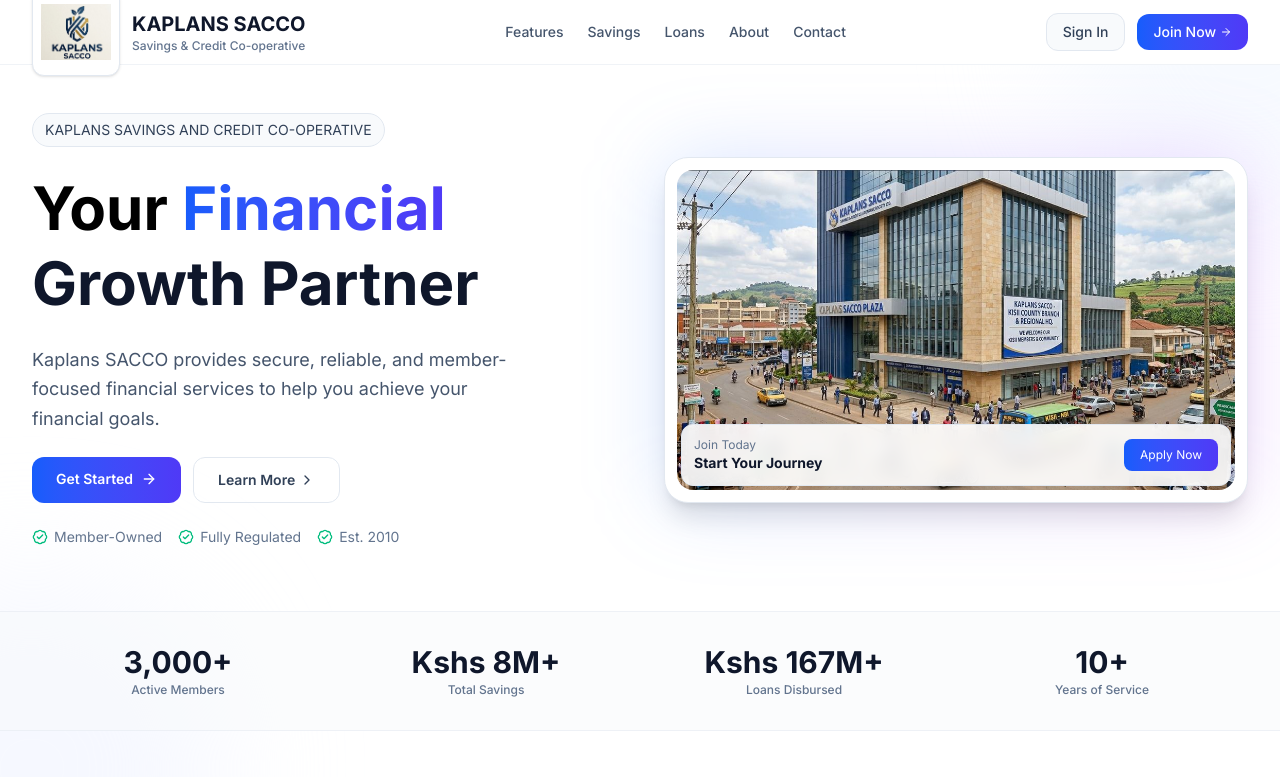
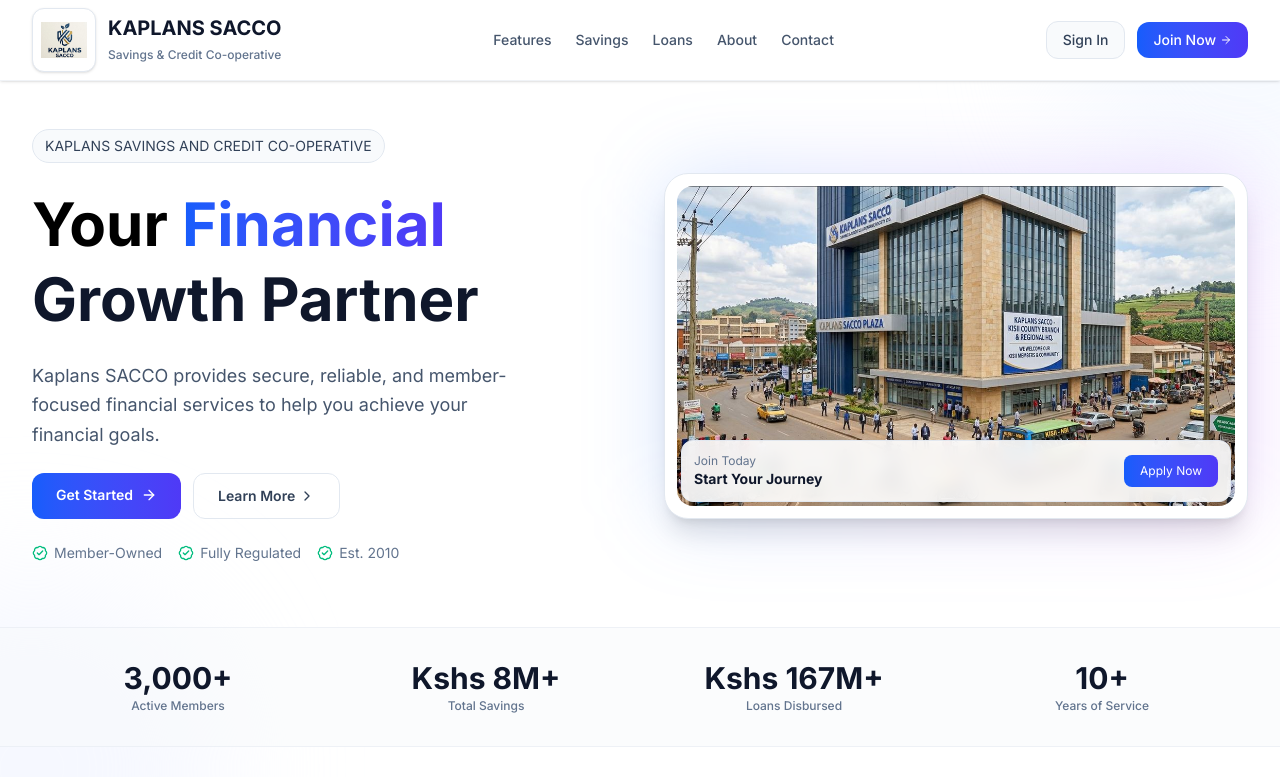
Before and after one commit to Motari2004/kaplansacco, a Next.js app: page / in a window 1280 px wide. Shown: the top 777 px of the page. Built offline with nearby package versions, Linux system fonts and the light colour scheme; no server answers.

Commit message:
Describe what you changed here

```diff
--- a/app/page.tsx
+++ b/app/page.tsx
@@ -215,26 +215,77 @@
 
 
 
+
+
 {/* Navigation with Logo */}
-      <nav className="relative z-50 bg-white border-b border-slate-200/50">
+<nav className="relative z-50 bg-white border-b border-slate-200/50 shadow-sm">
   <div className="max-w-7xl mx-auto px-4 sm:px-6 lg:px-8">
-          <div className="flex items-center justify-between h-16">
-            <div className="flex items-center space-x-3">
-              {/* Logo Image - Using img tag */}
-              <div className="relative w-22 h-22 rounded-xl overflow-hidden bg-white border border-slate-200 flex items-center justify-center shadow-sm">
+    <div className="flex items-center justify-between h-16 md:h-20">
+      {/* Left Section - Logo & Brand */}
+      <div className="flex items-center space-x-2 md:space-x-3">
+        {/* Logo Image */}
+        <div className="relative w-12 h-12 md:w-16 md:h-16 rounded-xl overflow-hidden bg-white border border-slate-200 flex items-center justify-center shadow-sm flex-shrink-0">
           <img
             src="/images/logo.JPG"
             alt="Kaplans SACCO Logo"
-                  className="w-full h-full object-contain p-2"
+            className="w-full h-full object-contain p-1.5 md:p-2"
           />
         </div>
+        {/* Brand Name */}
         <div>
-                <span className="text-xl font-bold text-slate-900">KAPLANS SACCO</span>
-                <div className="flex items-center gap-1">
-                  <span className="text-xs text-slate-500 font-medium">Savings & Credit Co-operative</span>
+          <span className="text-sm md:text-lg lg:text-xl font-bold text-slate-900 leading-tight">
+            KAPLANS SACCO
+          </span>
+          <div className="hidden sm:block">
+            <span className="text-[10px] md:text-xs text-slate-500 font-medium">
+              Savings & Credit Co-operative
+            </span>
           </div>
         </div>
       </div>
+
+      {/* Center - Desktop Navigation Links */}
+      <div className="hidden lg:flex items-center space-x-6">
+        <Link href="#features" className="text-slate-600 hover:text-slate-900 transition-colors font-medium text-sm whitespace-nowrap">
+          Features
+        </Link>
+        <Link href="#savings" className="text-slate-600 hover:text-slate-900 transition-colors font-medium text-sm whitespace-nowrap">
+          Savings
+        </Link>
+        <Link href="#loans" className="text-slate-600 hover:text-slate-900 transition-colors font-medium text-sm whitespace-nowrap">
+          Loans
+        </Link>
+        <Link href="#about" className="text-slate-600 hover:text-slate-900 transition-colors font-medium text-sm whitespace-nowrap">
+          About
+        </Link>
+        <Link href="#contact" className="text-slate-600 hover:text-slate-900 transition-colors font-medium text-sm whitespace-nowrap">
+          Contact
+        </Link>
+      </div>
+
+      {/* Right Section - Auth Buttons */}
+      <div className="flex items-center space-x-2 md:space-x-3">
+        {/* Sign In Button */}
+        <Link
+          href="/login"
+          className="px-3 py-1.5 md:px-4 md:py-2 text-xs md:text-sm text-slate-700 font-medium bg-slate-50 rounded-xl hover:bg-slate-100 transition-all duration-300 hover:scale-105 border border-slate-200 whitespace-nowrap"
+        >
+          Sign In
+        </Link>
+        {/* Join Now Button */}
+        <Link
+          href="/register"
+          className="relative group px-3 py-1.5 md:px-4 md:py-2 text-xs md:text-sm rounded-xl font-medium text-white overflow-hidden bg-gradient-to-r from-blue-600 to-indigo-600 hover:shadow-lg hover:shadow-blue-500/25 transition-all duration-300 hover:scale-105 whitespace-nowrap"
+        >
+          <span className="relative z-10 flex items-center">
+            Join Now
+            <ArrowRight className="h-3 w-3 ml-1 group-hover:translate-x-1 transition-transform" />
+          </span>
+        </Link>
+      </div>
+    </div>
+  </div>
+</nav>
 
 
 
@@ -248,46 +299,6 @@
 
 
 
-
-
-            <div className="hidden md:flex items-center space-x-6">
-              <Link href="#features" className="text-slate-600 hover:text-slate-900 transition-colors font-medium text-sm">
-                Features
-              </Link>
-              <Link href="#savings" className="text-slate-600 hover:text-slate-900 transition-colors font-medium text-sm">
-                Savings
-              </Link>
-              <Link href="#loans" className="text-slate-600 hover:text-slate-900 transition-colors font-medium text-sm">
-                Loans
-              </Link>
-              <Link href="#about" className="text-slate-600 hover:text-slate-900 transition-colors font-medium text-sm">
-                About
-              </Link>
-              <Link href="#contact" className="text-slate-600 hover:text-slate-900 transition-colors font-medium text-sm">
-                Contact
-              </Link>
-            </div>
-
-            <div className="flex items-center space-x-3">
-              <Link
-                href="/login"
-                className="px-4 py-2 text-sm text-slate-700 font-medium bg-slate-50 rounded-xl hover:bg-slate-100 transition-all duration-300 hover:scale-105 border border-slate-200"
-              >
-                Sign In
-              </Link>
-              <Link
-                href="/register"
-                className="relative group px-4 py-2 text-sm rounded-xl font-medium text-white overflow-hidden bg-gradient-to-r from-blue-600 to-indigo-600 hover:shadow-lg hover:shadow-blue-500/25 transition-all duration-300 hover:scale-105"
-              >
-                <span className="relative z-10 flex items-center">
-                  Join Now
-                  <ArrowRight className="h-3 w-3 ml-1 group-hover:translate-x-1 transition-transform" />
-                </span>
-              </Link>
-            </div>
-          </div>
-        </div>
-      </nav>
 
       {/* Hero Section - Image on Right */}
       <section className="relative pt-12 pb-16 overflow-hidden">
```
Lines whose indentation alone changed are shown as unchanged.
